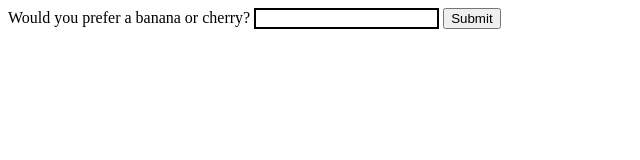
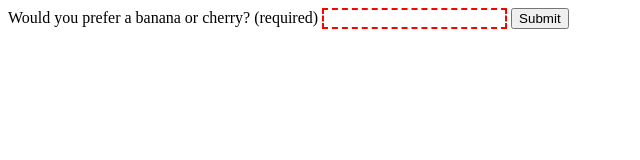
Before and after one commit to ReyHill/basic-form-validation, a plain HTML site: page index.html in a window 1280 px wide. Shown: the whole page, without its empty margins (0-640 px from the left). Drawn offline with Linux system fonts and the light colour scheme.

Commit message:
Add required attribute to input
Also indicate to user plainly that field is required to adhere to wcag standards

```diff
--- a/index.html
+++ b/index.html
@@ -8,8 +8,8 @@
 </head>
 <body>
     <form>
-        <label for="choose">Would you prefer a banana or cherry?</label>
-        <input id="choose" name="i-like">
+        <label for="choose">Would you prefer a banana or cherry? (required)</label>
+        <input id="choose" name="i-like" required>
         <button>Submit</button>
     </form>
 </body>
```
